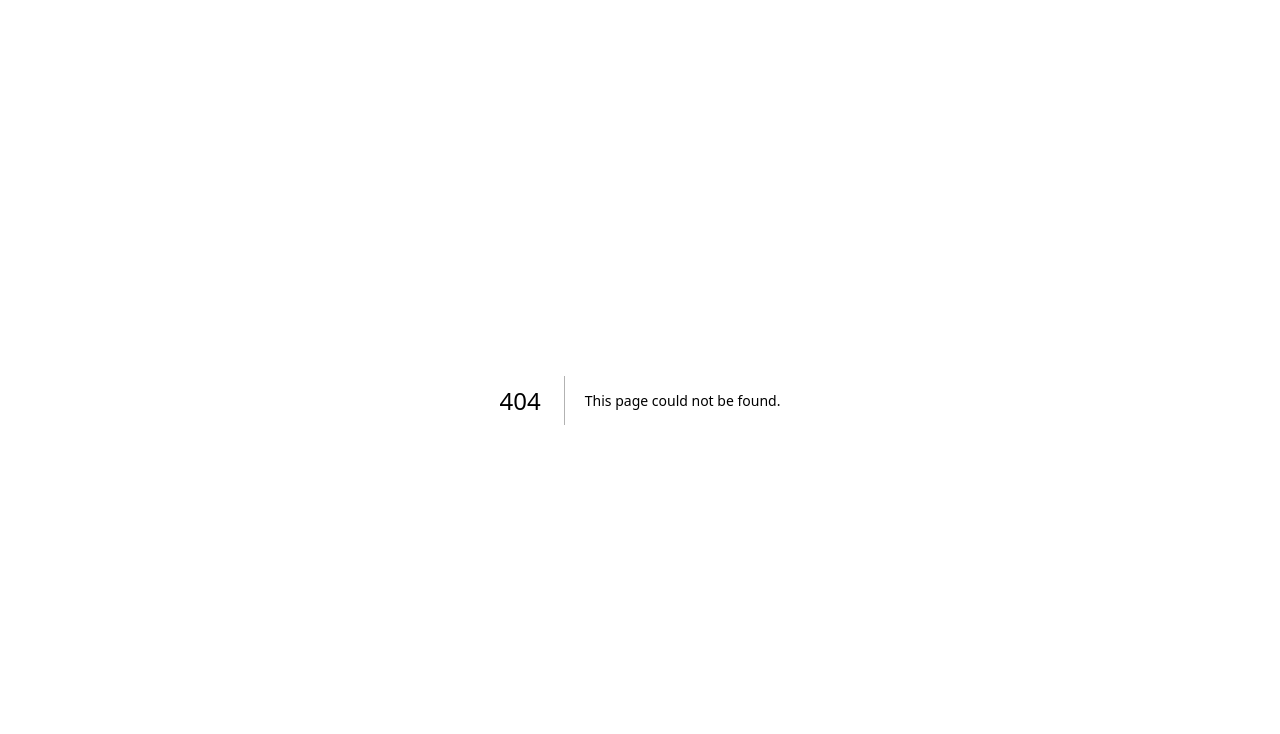
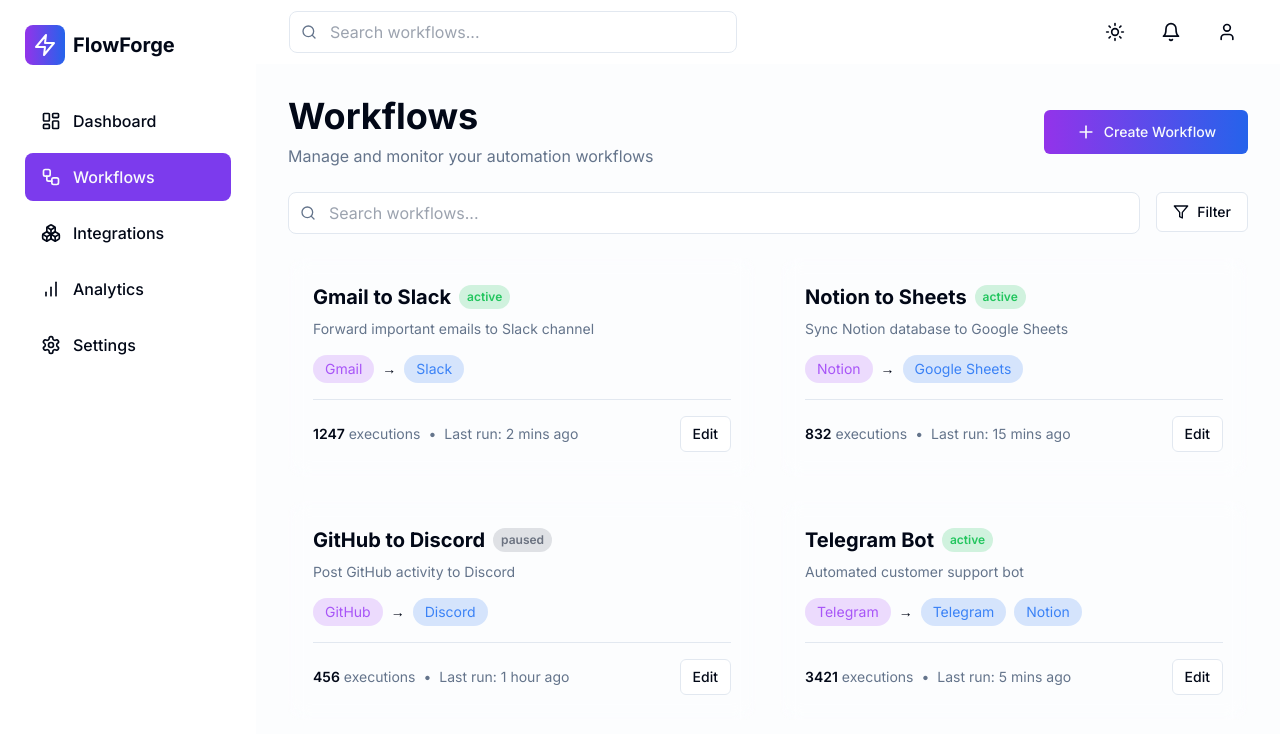
Before and after one commit to CodebyKami/flowforge, a Next.js app: page /dashboard/workflows in a window 1280 px wide. Before the commit this address had no page. Shown: the top 734 px of the page. Built offline with nearby package versions, Linux system fonts and the light colour scheme.

Commit message:
Add workflows list page

```diff
--- /dev/null
+++ b/app/dashboard/workflows/page.tsx
@@ -0,0 +1,139 @@
+'use client'
+
+import { motion } from 'framer-motion'
+import { Button } from '@/components/ui/button'
+import { Plus, Search, Filter } from 'lucide-react'
+import Link from 'next/link'
+
+export default function WorkflowsPage() {
+  const workflows = [
+    {
+      id: 1,
+      name: 'Gmail to Slack',
+      description: 'Forward important emails to Slack channel',
+      status: 'active',
+      executions: 1247,
+      lastRun: '2 mins ago',
+      trigger: 'Gmail',
+      actions: ['Slack'],
+    },
+    {
+      id: 2,
+      name: 'Notion to Sheets',
+      description: 'Sync Notion database to Google Sheets',
+      status: 'active',
+      executions: 832,
+      lastRun: '15 mins ago',
+      trigger: 'Notion',
+      actions: ['Google Sheets'],
+    },
+    {
+      id: 3,
+      name: 'GitHub to Discord',
+      description: 'Post GitHub activity to Discord',
+      status: 'paused',
+      executions: 456,
+      lastRun: '1 hour ago',
+      trigger: 'GitHub',
+      actions: ['Discord'],
+    },
+    {
+      id: 4,
+      name: 'Telegram Bot',
+      description: 'Automated customer support bot',
+      status: 'active',
+      executions: 3421,
+      lastRun: '5 mins ago',
+      trigger: 'Telegram',
+      actions: ['Telegram', 'Notion'],
+    },
+  ]
+
+  return (
+    <div className="space-y-6">
+      {/* Header */}
+      <div className="flex justify-between items-center">
+        <div>
+          <h1 className="text-4xl font-bold mb-2">Workflows</h1>
+          <p className="text-muted-foreground">Manage and monitor your automation workflows</p>
+        </div>
+        <Link href="/dashboard/workflows/new">
+          <Button size="lg" className="bg-gradient-to-r from-purple-600 to-blue-600 hover:from-purple-700 hover:to-blue-700">
+            <Plus className="mr-2 h-5 w-5" />
+            Create Workflow
+          </Button>
+        </Link>
+      </div>
+
+      {/* Search and Filter */}
+      <div className="flex space-x-4">
+        <div className="relative flex-1">
+          <Search className="absolute left-3 top-1/2 -translate-y-1/2 h-4 w-4 text-muted-foreground" />
+          <input
+            type="text"
+            placeholder="Search workflows..."
+            className="w-full pl-10 pr-4 py-2 rounded-lg border bg-background focus:outline-none focus:ring-2 focus:ring-primary"
+          />
+        </div>
+        <Button variant="outline">
+          <Filter className="mr-2 h-4 w-4" />
+          Filter
+        </Button>
+      </div>
+
+      {/* Workflows Grid */}
+      <div className="grid md:grid-cols-2 gap-6">
+        {workflows.map((workflow, index) => (
+          <motion.div
+            key={workflow.id}
+            initial={{ opacity: 0, y: 20 }}
+            animate={{ opacity: 1, y: 0 }}
+            transition={{ delay: index * 0.1 }}
+            className="glass rounded-xl p-6 hover:shadow-xl transition-all"
+          >
+            <div className="flex items-start justify-between mb-4">
+              <div className="flex-1">
+                <div className="flex items-center space-x-2 mb-2">
+                  <h3 className="text-xl font-bold">{workflow.name}</h3>
+                  <span
+                    className={`px-2 py-1 rounded-full text-xs font-semibold ${
+                      workflow.status === 'active'
+                        ? 'bg-green-500/20 text-green-500'
+                        : 'bg-gray-500/20 text-gray-500'
+                    }`}
+                  >
+                    {workflow.status}
+                  </span>
+                </div>
+                <p className="text-sm text-muted-foreground">{workflow.description}</p>
+              </div>
+            </div>
+
+            <div className="flex items-center space-x-2 mb-4 text-sm">
+              <span className="px-3 py-1 rounded-full bg-purple-500/20 text-purple-500">
+                {workflow.trigger}
+              </span>
+              <span>→</span>
+              {workflow.actions.map((action) => (
+                <span key={action} className="px-3 py-1 rounded-full bg-blue-500/20 text-blue-500">
+                  {action}
+                </span>
+              ))}
+            </div>
+
+            <div className="flex items-center justify-between pt-4 border-t">
+              <div className="text-sm text-muted-foreground">
+                <span className="font-semibold text-foreground">{workflow.executions}</span> executions
+                <span className="mx-2">•</span>
+                Last run: {workflow.lastRun}
+              </div>
+              <Link href={`/dashboard/workflows/${workflow.id}`}>
+                <Button variant="outline" size="sm">Edit</Button>
+              </Link>
+            </div>
+          </motion.div>
+        ))}
+      </div>
+    </div>
+  )
+}
```
